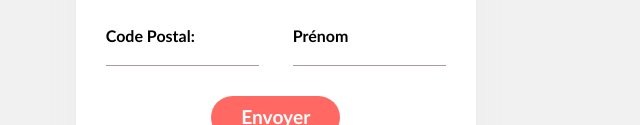
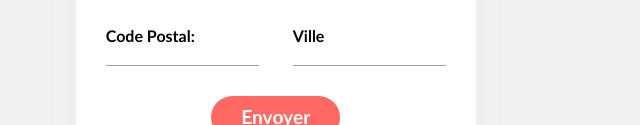
Before and after one commit to SvipersMHD/test-mfm, a plain HTML site: page index.html in a window 1280 px wide. Shown: the part 675-800 px from the top of the page, 503-1143 px from the left. Drawn offline with Linux system fonts and the light colour scheme.

Commit message:
Fin du test Mfm

```diff
--- a/css/pages/_home.scss
+++ b/css/pages/_home.scss
@@ -15,6 +15,7 @@
         height: 100%;
     }
 }
+// Placement "à cheval" avec position absolute
 .contact__wrapper {
     display: flex;
     align-items: center;
@@ -65,7 +66,6 @@
     .contact__form__text {
         line-height: 2rem;
     }
-}
     // DEBUT DU CSS DU FORMULAIRE ///////////////////
     .form {
         font-family: 'Trebuchet MS', 'Lucida Sans Unicode', 'Lucida Grande', 'Lucida Sans', Arial, sans-serif;
@@ -83,6 +83,7 @@
         .form__box {
             margin: 30px 0;
         }
+        // Css partie avec 2 input sur la ligne
         .form__duo__wrapper {
             width: 100%;
             display: grid;
@@ -111,6 +112,7 @@
             }
         }
     }   // FIN DU CSS DU FORMULAIRE ///////////////////
+}
 // FIN CSS POUR LA PARTIE DE DROITE ///////////////////
 
 // PARTIE RESPONSIVE  ///////////////////
--- a/index.html
+++ b/index.html
@@ -68,7 +68,7 @@
                         <input type="number" id="pc">
                      </div>
                      <div class="form__city">
-                        <label for="city">Prénom</label>
+                        <label for="city">Ville</label>
                         <input type="text" id="city">
                      </div>
                   </div>
```
Also changed, not shown: css/styles.min.css, 1 other file. Lines whose indentation alone changed are shown as unchanged.
